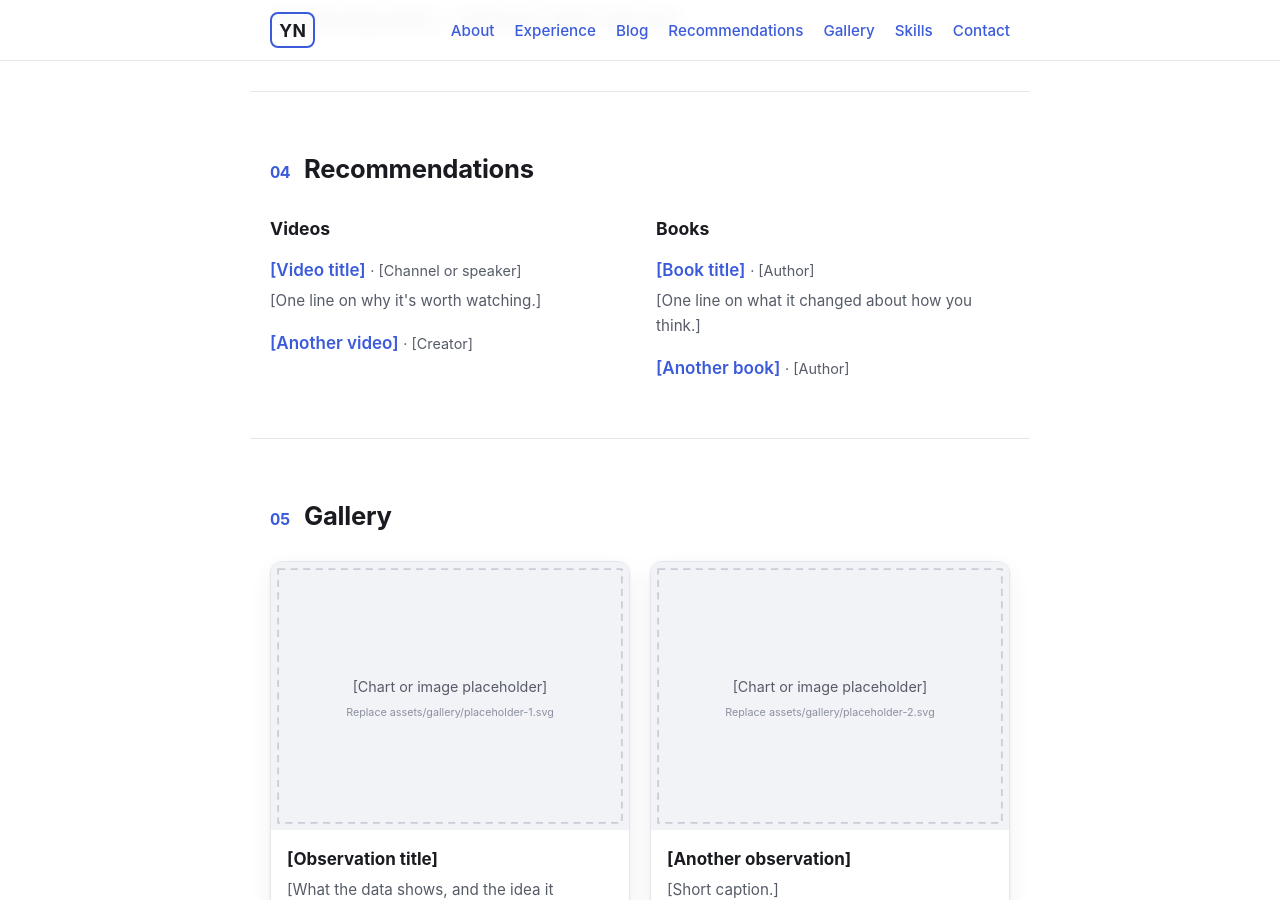
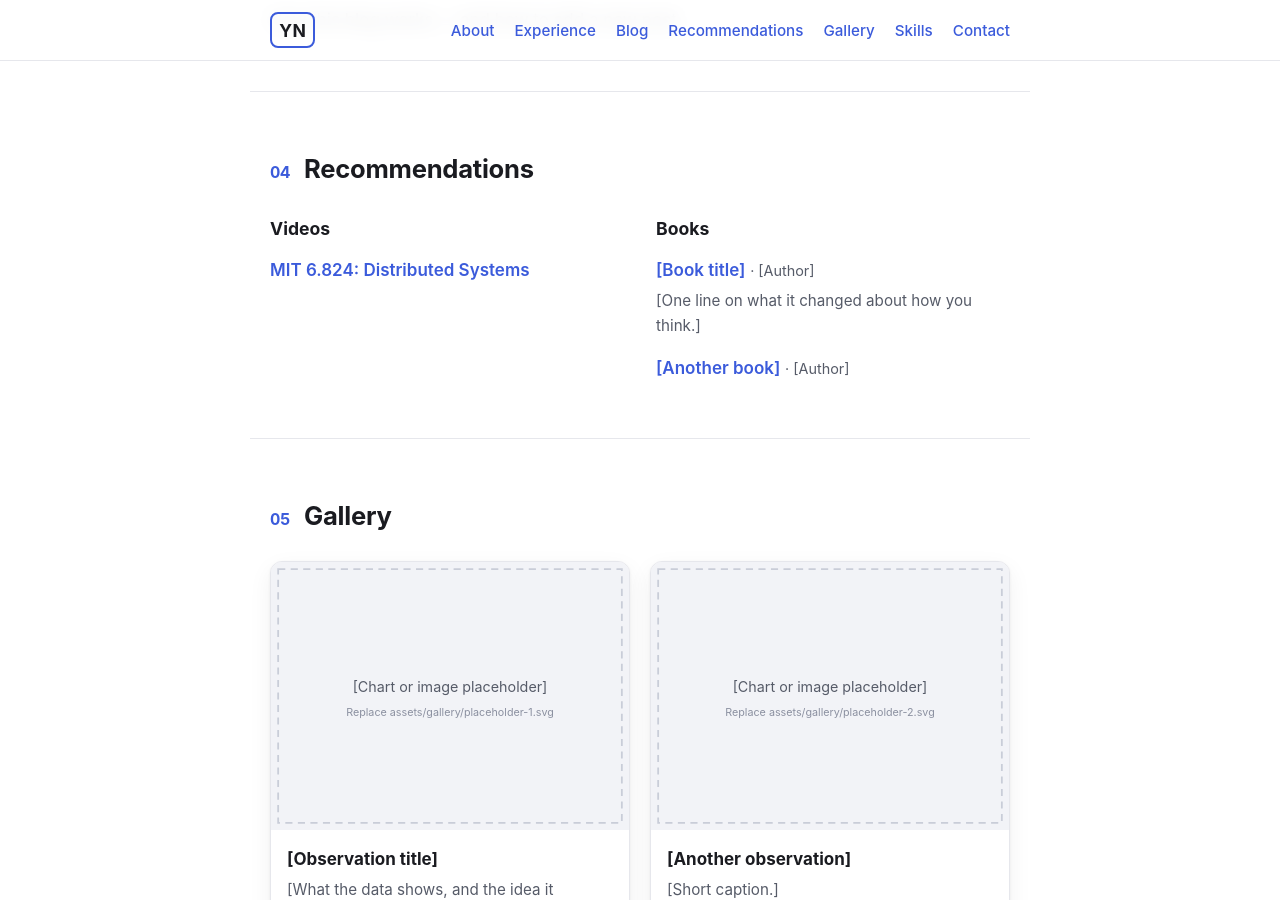
Before and after one commit to wutianchen/tianchen, a Jekyll site: the page built from index.html, in a window 1280 px wide and 900 px high, scrolled down 1470 px. Built offline with Jekyll 4.4.1, drawn with Linux system fonts in a browser that asks for light colours.

Commit message:
Add MIT 6.824 video recommendation; make creator field optional
Co-Authored-By: Claude Fable 5 <noreply@anthropic.com>

```diff
--- a/_data/recommendations.yml
+++ b/_data/recommendations.yml
@@ -1,15 +1,8 @@
 # Rendered in the homepage "Recommendations" section.
-# type must be "video" or "book"; note is optional.
+# type must be "video" or "book"; creator and note are optional.
 - type: video
-  title: "[Video title]"
-  creator: "[Channel or speaker]"
-  url: "#"
-  note: "[One line on why it's worth watching.]"
-
-- type: video
-  title: "[Another video]"
-  creator: "[Creator]"
-  url: "#"
+  title: "MIT 6.824: Distributed Systems"
+  url: "https://www.youtube.com/watch?v=cQP8WApzIQQ&list=PLrw6a1wE39_tb2fErI4-WkMbsvGQk9_UB"
 
 - type: book
   title: "[Book title]"
--- a/index.html
+++ b/index.html
@@ -122,7 +122,7 @@
             {% for item in site.data.recommendations %}{% if item.type == "video" %}
             <li class="rec-item">
               <a href="{{ item.url }}" rel="noopener">{{ item.title }}</a>
-              <span class="rec-creator">· {{ item.creator }}</span>
+              {% if item.creator %}<span class="rec-creator">· {{ item.creator }}</span>{% endif %}
               {% if item.note %}<p class="rec-note">{{ item.note }}</p>{% endif %}
             </li>
             {% endif %}{% endfor %}
@@ -134,7 +134,7 @@
             {% for item in site.data.recommendations %}{% if item.type == "book" %}
             <li class="rec-item">
               <a href="{{ item.url }}" rel="noopener">{{ item.title }}</a>
-              <span class="rec-creator">· {{ item.creator }}</span>
+              {% if item.creator %}<span class="rec-creator">· {{ item.creator }}</span>{% endif %}
               {% if item.note %}<p class="rec-note">{{ item.note }}</p>{% endif %}
             </li>
             {% endif %}{% endfor %}
```
Also changed, not shown: README.md.
